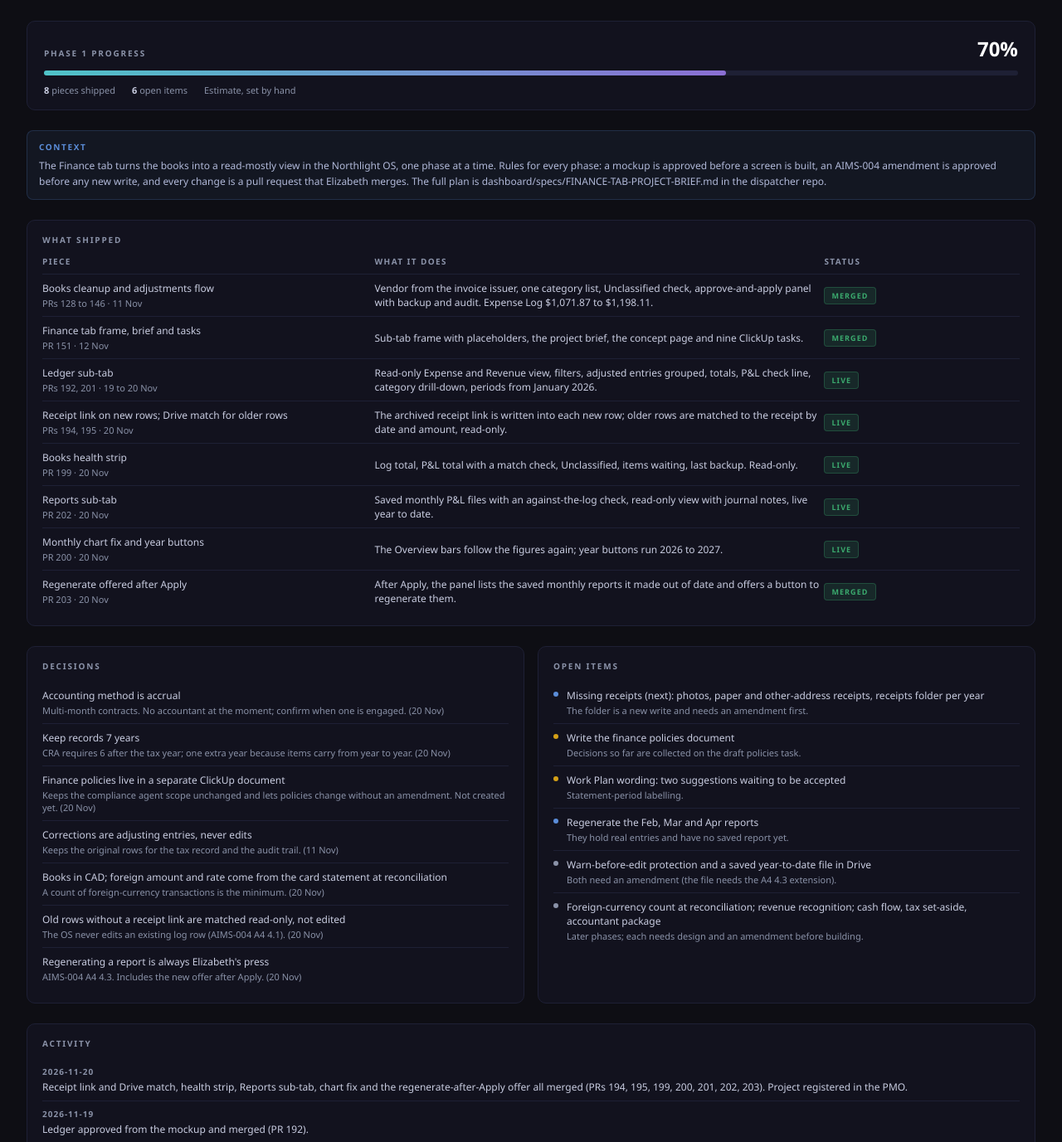
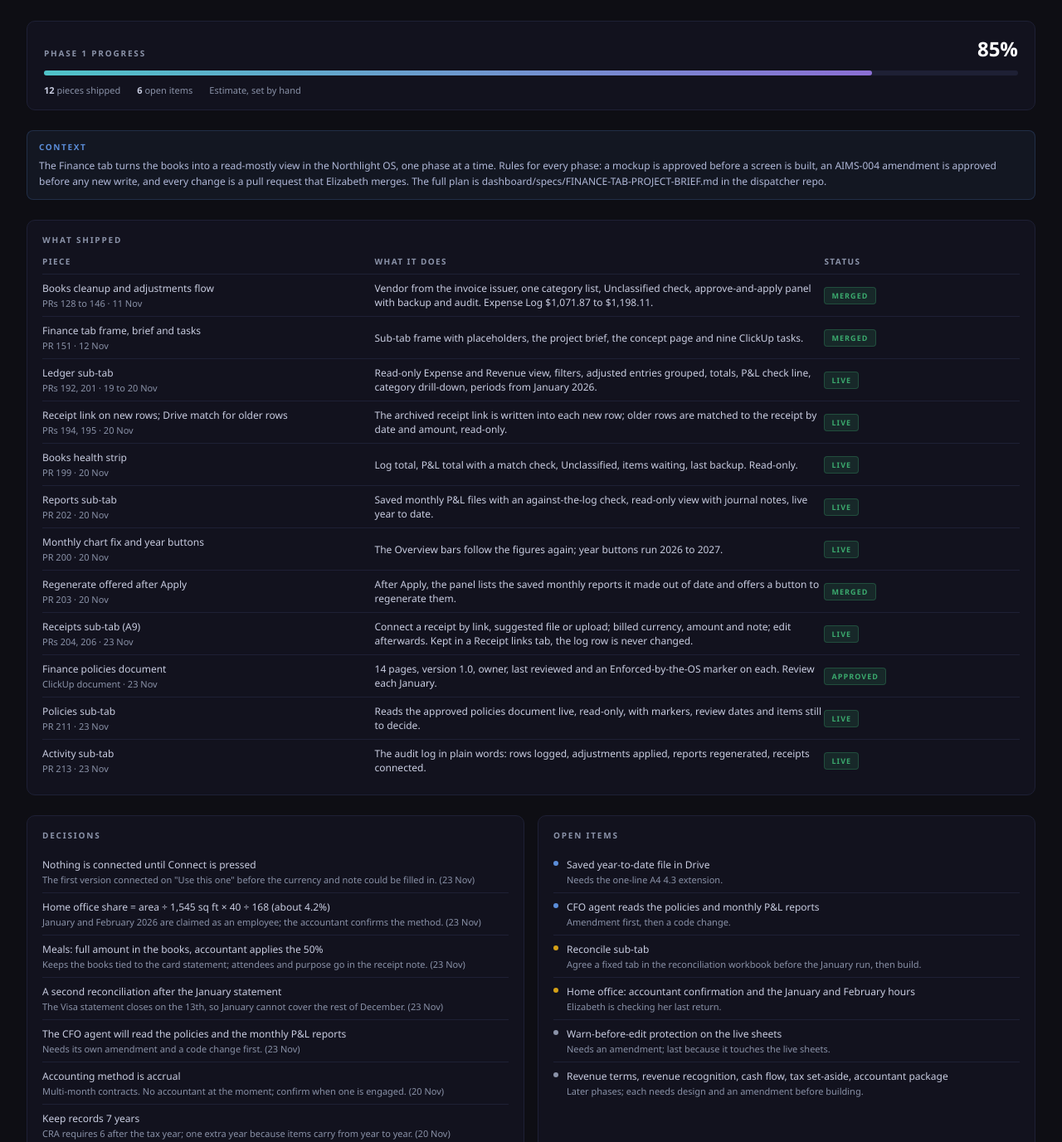
Before and after one commit to elizabethlemoine33-commits/northlight-pmo, a plain HTML site: page finance-tab/phase-1.html in a window 1280 px wide. Shown: the part 109-1486 px from the top of the page at 83% size. Drawn offline with Linux system fonts and the light colour scheme.

Commit message:
feat(finance-tab): end-of-day update 23 Nov, Phase 1 dashboard at about 85%
Co-Authored-By: Claude Sonnet 5.5 <noreply@anthropic.com>

```diff
--- a/finance-tab/phase-1.html
+++ b/finance-tab/phase-1.html
@@ -106,11 +106,11 @@
 <div class="progress-section">
   <div class="progress-header">
     <div class="progress-label">Phase 1 Progress</div>
-    <div class="progress-pct">70%</div>
+    <div class="progress-pct">85%</div>
   </div>
-  <div class="progress-bar-bg"><div class="progress-bar-fill" style="width: 70%;"></div></div>
+  <div class="progress-bar-bg"><div class="progress-bar-fill" style="width: 85%;"></div></div>
   <div class="progress-counts">
-    <div class="progress-count"><strong>8</strong> pieces shipped</div>
+    <div class="progress-count"><strong>12</strong> pieces shipped</div>
     <div class="progress-count"><strong>6</strong> open items</div>
     <div class="progress-count">Estimate, set by hand</div>
   </div>
@@ -167,6 +167,26 @@
           <td style="width: 46%"><div class="block-name">After Apply, the panel lists the saved monthly reports it made out of date and offers a button to regenerate them.</div></td>
           <td style="width: 20%"><span class="badge badge-done">Merged</span></td>
         </tr>
+        <tr>
+          <td style="width: 34%"><div class="block-name">Receipts sub-tab (A9)</div><div class="block-note">PRs 204, 206 · 23 Nov</div></td>
+          <td style="width: 46%"><div class="block-name">Connect a receipt by link, suggested file or upload; billed currency, amount and note; edit afterwards. Kept in a Receipt links tab, the log row is never changed.</div></td>
+          <td style="width: 20%"><span class="badge badge-done">Live</span></td>
+        </tr>
+        <tr>
+          <td style="width: 34%"><div class="block-name">Finance policies document</div><div class="block-note">ClickUp document · 23 Nov</div></td>
+          <td style="width: 46%"><div class="block-name">14 pages, version 1.0, owner, last reviewed and an Enforced-by-the-OS marker on each. Review each January.</div></td>
+          <td style="width: 20%"><span class="badge badge-done">Approved</span></td>
+        </tr>
+        <tr>
+          <td style="width: 34%"><div class="block-name">Policies sub-tab</div><div class="block-note">PR 211 · 23 Nov</div></td>
+          <td style="width: 46%"><div class="block-name">Reads the approved policies document live, read-only, with markers, review dates and items still to decide.</div></td>
+          <td style="width: 20%"><span class="badge badge-done">Live</span></td>
+        </tr>
+        <tr>
+          <td style="width: 34%"><div class="block-name">Activity sub-tab</div><div class="block-note">PR 213 · 23 Nov</div></td>
+          <td style="width: 46%"><div class="block-name">The audit log in plain words: rows logged, adjustments applied, reports regenerated, receipts connected.</div></td>
+          <td style="width: 20%"><span class="badge badge-done">Live</span></td>
+        </tr>
       </tbody>
     </table>
   </div>
@@ -175,6 +195,11 @@
 <div class="grid">
   <div class="card">
     <div class="card-label">Decisions</div>
+    <div class="decision-item"><div class="decision-title">Nothing is connected until Connect is pressed</div><div class="decision-rationale">The first version connected on "Use this one" before the currency and note could be filled in. (23 Nov)</div></div>
+    <div class="decision-item"><div class="decision-title">Home office share = area ÷ 1,545 sq ft × 40 ÷ 168 (about 4.2%)</div><div class="decision-rationale">January and February 2026 are claimed as an employee; the accountant confirms the method. (23 Nov)</div></div>
+    <div class="decision-item"><div class="decision-title">Meals: full amount in the books, accountant applies the 50%</div><div class="decision-rationale">Keeps the books tied to the card statement; attendees and purpose go in the receipt note. (23 Nov)</div></div>
+    <div class="decision-item"><div class="decision-title">A second reconciliation after the January statement</div><div class="decision-rationale">The Visa statement closes on the 13th, so January cannot cover the rest of December. (23 Nov)</div></div>
+    <div class="decision-item"><div class="decision-title">The CFO agent will read the policies and the monthly P&L reports</div><div class="decision-rationale">Needs its own amendment and a code change first. (23 Nov)</div></div>
     <div class="decision-item"><div class="decision-title">Accounting method is accrual</div><div class="decision-rationale">Multi-month contracts. No accountant at the moment; confirm when one is engaged. (20 Nov)</div></div>
     <div class="decision-item"><div class="decision-title">Keep records 7 years</div><div class="decision-rationale">CRA requires 6 after the tax year; one extra year because items carry from year to year. (20 Nov)</div></div>
     <div class="decision-item"><div class="decision-title">Finance policies live in a separate ClickUp document</div><div class="decision-rationale">Keeps the compliance agent scope unchanged and lets policies change without an amendment. Not created yet. (20 Nov)</div></div>
@@ -185,18 +210,19 @@
   </div>
   <div class="card">
     <div class="card-label">Open items</div>
-    <div class="issue-item"><div class="issue-dot dot-blue"></div><div><div class="issue-text">Missing receipts (next): photos, paper and other-address receipts, receipts folder per year</div><div class="issue-note">The folder is a new write and needs an amendment first.</div></div></div>
-    <div class="issue-item"><div class="issue-dot dot-yellow"></div><div><div class="issue-text">Write the finance policies document</div><div class="issue-note">Decisions so far are collected on the draft policies task.</div></div></div>
-    <div class="issue-item"><div class="issue-dot dot-yellow"></div><div><div class="issue-text">Work Plan wording: two suggestions waiting to be accepted</div><div class="issue-note">Statement-period labelling.</div></div></div>
-    <div class="issue-item"><div class="issue-dot dot-blue"></div><div><div class="issue-text">Regenerate the Feb, Mar and Apr reports</div><div class="issue-note">They hold real entries and have no saved report yet.</div></div></div>
-    <div class="issue-item"><div class="issue-dot dot-muted"></div><div><div class="issue-text">Warn-before-edit protection and a saved year-to-date file in Drive</div><div class="issue-note">Both need an amendment (the file needs the A4 4.3 extension).</div></div></div>
-    <div class="issue-item"><div class="issue-dot dot-muted"></div><div><div class="issue-text">Foreign-currency count at reconciliation; revenue recognition; cash flow, tax set-aside, accountant package</div><div class="issue-note">Later phases; each needs design and an amendment before building.</div></div></div>
+    <div class="issue-item"><div class="issue-dot dot-blue"></div><div><div class="issue-text">Saved year-to-date file in Drive</div><div class="issue-note">Needs the one-line A4 4.3 extension.</div></div></div>
+    <div class="issue-item"><div class="issue-dot dot-blue"></div><div><div class="issue-text">CFO agent reads the policies and monthly P&L reports</div><div class="issue-note">Amendment first, then a code change.</div></div></div>
+    <div class="issue-item"><div class="issue-dot dot-yellow"></div><div><div class="issue-text">Reconcile sub-tab</div><div class="issue-note">Agree a fixed tab in the reconciliation workbook before the January run, then build.</div></div></div>
+    <div class="issue-item"><div class="issue-dot dot-yellow"></div><div><div class="issue-text">Home office: accountant confirmation and the January and February hours</div><div class="issue-note">Elizabeth is checking her last return.</div></div></div>
+    <div class="issue-item"><div class="issue-dot dot-muted"></div><div><div class="issue-text">Warn-before-edit protection on the live sheets</div><div class="issue-note">Needs an amendment; last because it touches the live sheets.</div></div></div>
+    <div class="issue-item"><div class="issue-dot dot-muted"></div><div><div class="issue-text">Revenue terms, revenue recognition, cash flow, tax set-aside, accountant package</div><div class="issue-note">Later phases; each needs design and an amendment before building.</div></div></div>
   </div>
 </div>
 
 <div class="grid">
   <div class="card grid-full">
     <div class="card-label">Activity</div>
+    <div class="activity-item"><div class="activity-date">2026-11-23</div><div class="activity-text">Receipts tab, the approved policies document, the Policies tab and the Activity tab all live (PRs 204, 206, 211, 213). A9 added to the ISMS.</div></div>
     <div class="activity-item"><div class="activity-date">2026-11-20</div><div class="activity-text">Receipt link and Drive match, health strip, Reports sub-tab, chart fix and the regenerate-after-Apply offer all merged (PRs 194, 195, 199, 200, 201, 202, 203). Project registered in the PMO.</div></div>
     <div class="activity-item"><div class="activity-date">2026-11-19</div><div class="activity-text">Ledger approved from the mockup and merged (PR 192).</div></div>
     <div class="activity-item"><div class="activity-date">2026-11-12</div><div class="activity-text">Finance tab frame, brief and nine ClickUp tasks (PR 151).</div></div>
```
Also changed, not shown: 3 other files.
